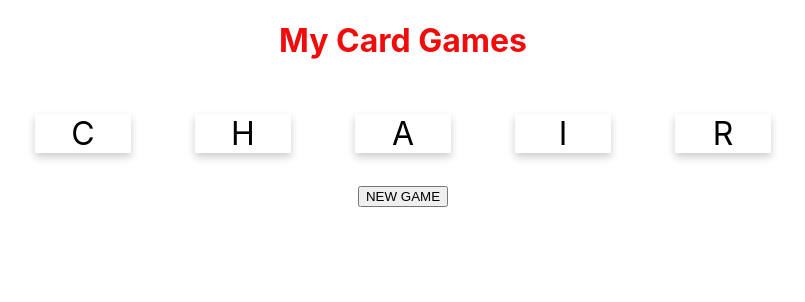
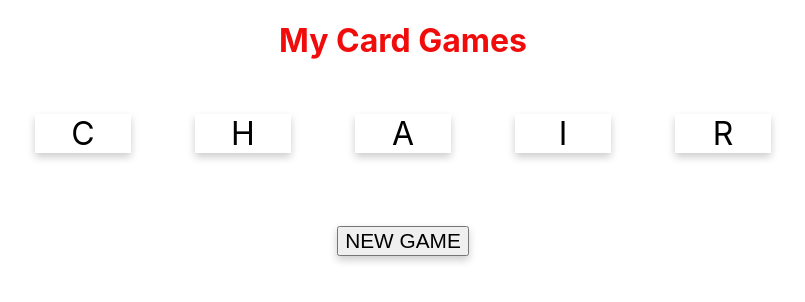
Before and after one commit to LifWS/React-610110422, a React (Create React App) app: page / in a window 1280 px wide. Shown: the top 302 px of the page, without its empty margins (237-1042 px from the left). Built offline with nearby package versions, Linux system fonts and the light colour scheme.

Commit message:
Show your anws

```diff
--- a/src/App.css
+++ b/src/App.css
@@ -56,3 +56,20 @@
    color: rgb(241, 12, 12);
    text-align: center;
  }
+
+ .button{
+  text-align: center;
+  display: inline-block;
+  text-align: center;
+  font-size: 1.3em;
+  box-shadow: 0 4px 8px 0 rgba(0,0,0,0.2);
+  margin: 1em;
+  user-select: none;
+}
+#input{
+  color: darkorange;
+
+}
+#Ans{
+  color: darkorange;
+}
--- a/src/App.js
+++ b/src/App.js
@@ -4,6 +4,7 @@ import Header from './Header'
 import Serrender from './Surrender'
 import CharacterCard from './CharacterCard';
 import './App.css';
+
 
 const word = ['ape', 'cat', 'eat', 'zip', 'wet', 'dry', 'poll', 'pot', 'run', 'fun', 'git', 'bad', 'Hello', 'Green', 'Black', 'Pearl', 'Dense', 'sharp', 'clone', 'clear', 'steel', 'stool', 'chair', 'never']
 var item = word[Math.floor(Math.random() * word.length)]
@@ -19,7 +20,7 @@ class App extends Component {
   newgame = () => {
     window.location.reload(false);
   }
-
+  /*
   getAnswer = (isSurrender) => {
 
   }
@@ -29,7 +30,7 @@ class App extends Component {
       this.setState({isSurrenderConfirm:true});
     }
   }
-
+*/
   render() {
     return (
       <div className="App">
@@ -37,8 +38,10 @@ class App extends Component {
         {
           <WordCard value={item.toUpperCase()} isSurrenderConfirm={this.state.isSurrenderConfirm} getAnswer={this.getAnswer}/>
         }
-        <button id="newgame" onClick={this.newgame}>NEW GAME</button>
-          <surrender getSurrender={this.getSurrender}/>
+        <h2 id="input"></h2>
+        <h2 id="result"></h2>
+        <h2 id="Ans"></h2>
+        <button id="newgame" class = "button" onClick={this.newgame}>NEW GAME</button>
       </div>
 
     );
--- a/src/WordCard.js
+++ b/src/WordCard.js
@@ -1,6 +1,7 @@
 import React, { Component } from 'react';
 import CharacterCard from './CharacterCard';
 import _ from 'lodash';
+import { thisTypeAnnotation } from '@babel/types';
 
 const prepareStateFromWord = (given_word) => {
     let word = given_word.toUpperCase()
@@ -24,7 +25,9 @@ export default class WordCard extends Component {
         console.log(`${c} has been activated.`)
         let guess = [...this.state.guess, c]
         this.setState({ guess })
+        document.getElementById('input').innerHTML = `${guess.join('').toString()}`
         if (guess.length == this.state.chars.length) {
+            console.log(`${this.state.guess.join('').toString()} ${this.state.chars.join('').toString()}`)
             if (guess.join('').toString() == this.state.chars.join('').toString()) {
                 this.setState({ guess: [], completed: true })
                 document.getElementById('result').innerHTML = `Congratulations! You win`
```
Also changed, not shown: src/CharacterCard.js (+5 -2 lines).
